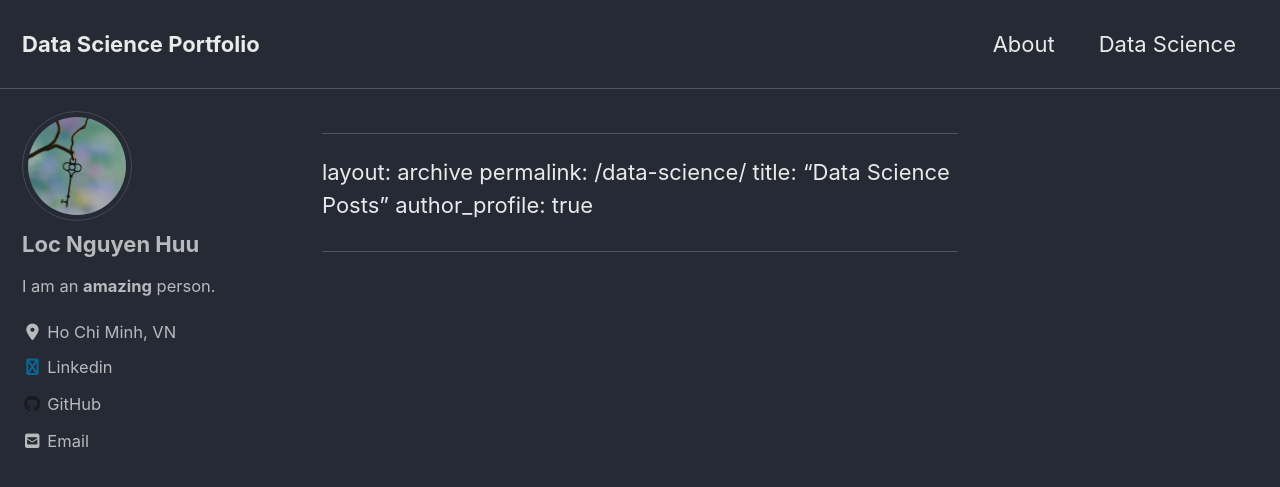
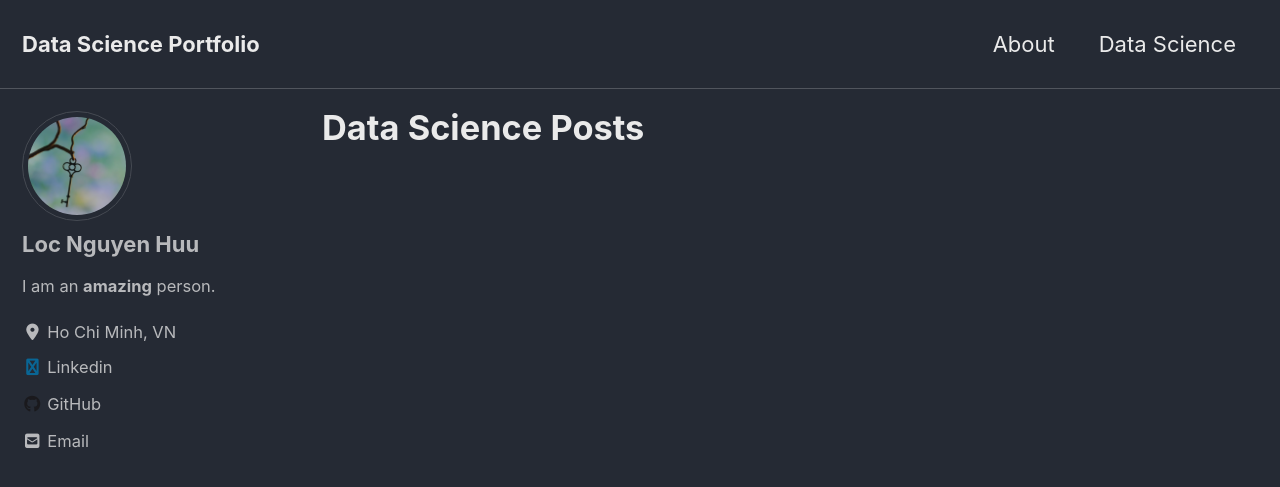
Before and after one commit to kaginguyen/locnguyen14061996.github.io, a Jekyll site: the page built from _pages/datascience.md, in a window 1280 px wide and 900 px high. Shown: the top 487 px of the window. Built offline with Jekyll 4.4.1, drawn with Linux system fonts in a browser that asks for light colours; cached includes are drawn as plain includes; nearby versions of some CDN libraries; our own code applies the rules of GitHub Pages for plain Markdown files.

Commit message:
Update MD files

```diff
--- a/_pages/datascience.md
+++ b/_pages/datascience.md
@@ -1,7 +1,7 @@
-___
+---
 layout: archive
 permalink: /data-science/
 title: "Data Science Posts"
 author_profile: true
 
-___
+---
```
Also changed, not shown: _pages/404.md (+2 -2 lines), _pages/about.md (+2 -2 lines).
